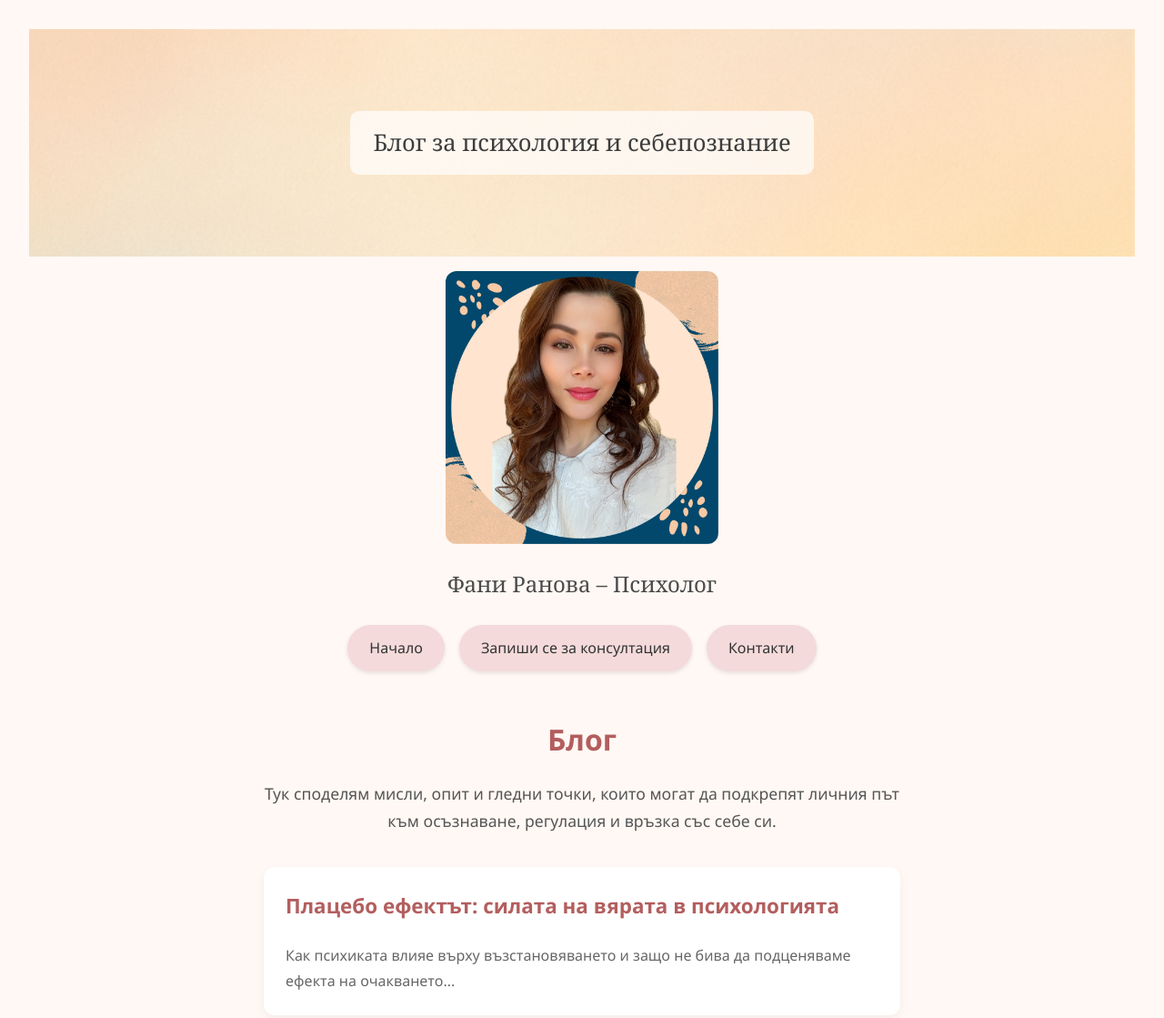
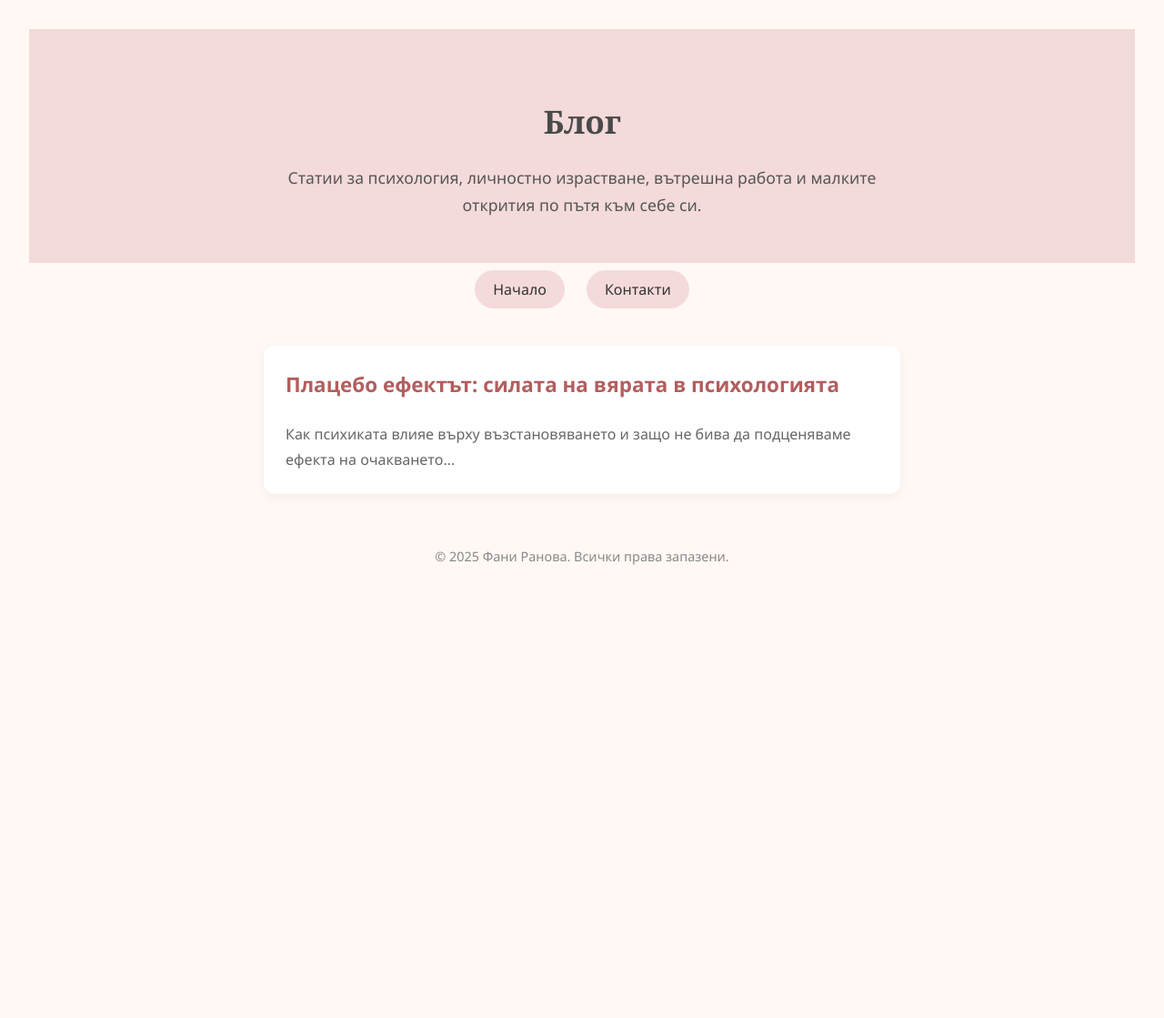
Before and after one commit to Faniranova/fani-ranova-site, a plain HTML site: page blog.html in a window 1280 px wide. Shown: the top 1119 px of the page at 91% size. After the commit the page ends 800 px from the top, so only its background shows below. Drawn offline with Linux system fonts and the light colour scheme.

Commit message:
Update blog.html

```diff
--- a/blog.html
+++ b/blog.html
@@ -18,24 +18,30 @@
   </script>
 
   <style>
+    .blog-banner {
+      background-color: #f4dada;
+      text-align: center;
+      padding: 3em 1em;
+    }
+
+    .blog-banner h1 {
+      font-family: 'Georgia', serif;
+      font-size: 2.2em;
+      color: #4a4a4a;
+      margin-bottom: 0.5em;
+    }
+
+    .blog-banner p {
+      font-size: 1.1em;
+      color: #555;
+      max-width: 700px;
+      margin: 0 auto;
+    }
+
     .blog-wrapper {
       max-width: 700px;
       margin: 3em auto;
       padding: 0 1.5em;
-    }
-
-    .blog-wrapper h2 {
-      font-size: 2em;
-      text-align: center;
-      margin-bottom: 0.4em;
-      color: #b35e5e;
-    }
-
-    .blog-wrapper p.intro {
-      text-align: center;
-      font-size: 1.1em;
-      color: #555;
-      margin-bottom: 2em;
     }
 
     .post-preview {
@@ -72,40 +78,52 @@
     .post-preview a:hover {
       text-decoration: underline;
     }
+
+    .simple-nav {
+      text-align: center;
+      margin-top: 1em;
+    }
+
+    .simple-nav a {
+      background-color: #f4dada;
+      color: #333;
+      padding: 10px 20px;
+      border-radius: 30px;
+      text-decoration: none;
+      margin: 0 10px;
+      font-weight: 500;
+      transition: background-color 0.3s ease;
+    }
+
+    .simple-nav a:hover {
+      background-color: #f0c2c2;
+    }
   </style>
 </head>
 
 <body>
-  <div class="banner">
-    <div class="banner-text">Блог за психология и себепознание</div>
+  <div class="blog-banner">
+    <h1>Блог</h1>
+    <p>Статии за психология, личностно израстване, вътрешна работа и малките открития по пътя към себе си.</p>
   </div>
 
-  <header>
-    <img src="profile.jpg" alt="Фани Ранова">
-    <h1 class="name-title">Фани Ранова – Психолог</h1>
-
-    <div class="button-row">
-      <a href="index.html" class="button">Начало</a>
-      <a href="mailto:fani.ranova@gmail.com" class="button">Запиши се за консултация</a>
-      <a href="contact.html" class="button">Контакти</a>
-    </div>
-  </header>
+  <div class="simple-nav">
+    <a href="index.html">Начало</a>
+    <a href="contact.html">Контакти</a>
+  </div>
 
   <main class="blog-wrapper">
-    <h2>Блог</h2>
-    <p class="intro">Тук споделям мисли, опит и гледни точки, които могат да подкрепят личния път към осъзнаване, регулация и връзка със себе си.</p>
-
     <!-- Примерен пост -->
     <div class="post-preview">
       <h3><a href="articles/placebo.html">Плацебо ефектът: силата на вярата в психологията</a></h3>
       <p>Как психиката влияе върху възстановяването и защо не бива да подценяваме ефекта на очакването...</p>
     </div>
 
-    <!-- Тук ще добавиш нови постове -->
+    <!-- Място за нови статии -->
     <!--
     <div class="post-preview">
-      <h3><a href="articles/ime-na-statiyata.html">Заглавие на втора статия</a></h3>
-      <p>Кратко описание или първи ред от статията...</p>
+      <h3><a href="articles/druga-statia.html">Заглавие на друга статия</a></h3>
+      <p>Кратко описание...</p>
     </div>
     -->
   </main>
```
